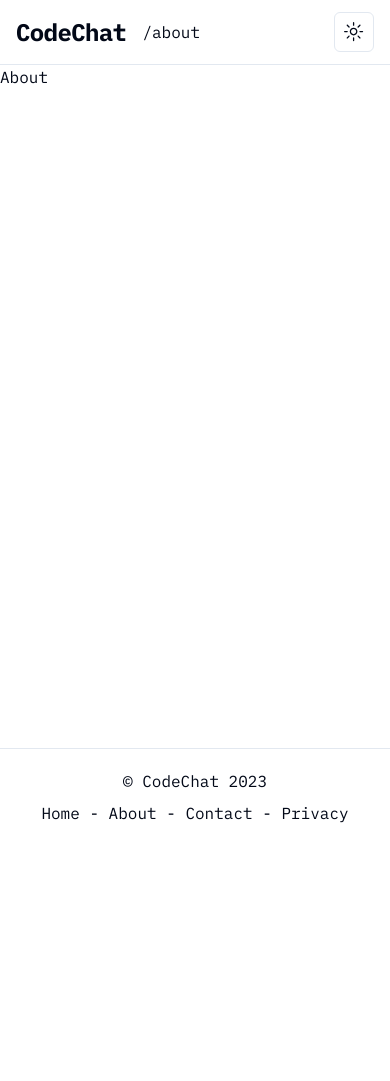
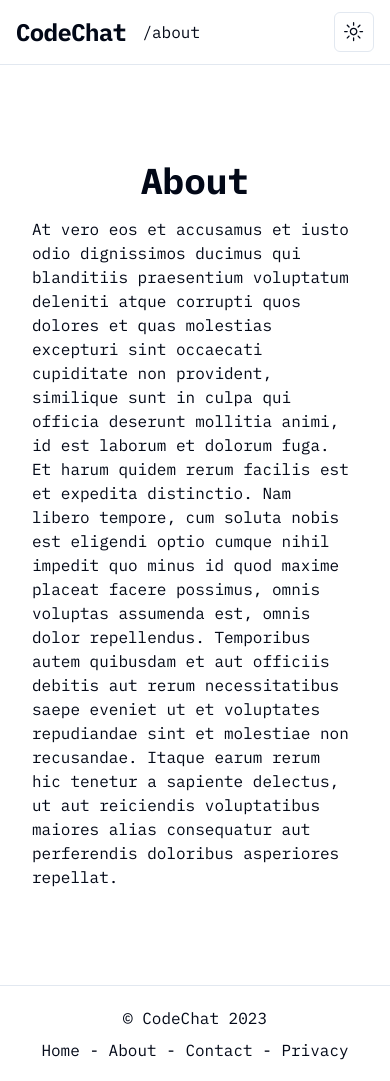
Before and after one commit to owolfdev/codechat, a Next.js app: page /about in a window 390 px wide. Before the commit the page ends 844 px from the top, so only its background shows below. Built offline with nearby package versions, Linux system fonts and the light colour scheme.

Commit message:
update interface

```diff
--- a/app/about/page.tsx
+++ b/app/about/page.tsx
@@ -1,7 +1,15 @@
 import React from "react";
 
 function About() {
-  return <div>About</div>;
+  const aboutMessage =
+    "At vero eos et accusamus et iusto odio dignissimos ducimus qui blanditiis praesentium voluptatum deleniti atque corrupti quos dolores et quas molestias excepturi sint occaecati cupiditate non provident, similique sunt in culpa qui officia deserunt mollitia animi, id est laborum et dolorum fuga. Et harum quidem rerum facilis est et expedita distinctio. Nam libero tempore, cum soluta nobis est eligendi optio cumque nihil impedit quo minus id quod maxime placeat facere possimus, omnis voluptas assumenda est, omnis dolor repellendus. Temporibus autem quibusdam et aut officiis debitis aut rerum necessitatibus saepe eveniet ut et voluptates repudiandae sint et molestiae non recusandae. Itaque earum rerum hic tenetur a sapiente delectus, ut aut reiciendis voluptatibus maiores alias consequatur aut perferendis doloribus asperiores repellat.";
+
+  return (
+    <main className="flex flex-col items-center justify-between sm:px-24 py-24 px-8 gap-4">
+      <h1 className="text-4xl font-bold">About</h1>
+      <div className="flex flex-col gap-4 w-full">{aboutMessage}</div>
+    </main>
+  );
 }
 
 export default About;
--- a/app/contact/page.tsx
+++ b/app/contact/page.tsx
@@ -1,7 +1,11 @@
 import React from "react";
 
 function Contact() {
-  return <div>Contact</div>;
+  return (
+    <main className="flex flex-col items-center justify-between sm:px-24 py-24 px-8 gap-4">
+      <h1 className="text-4xl font-bold">Contact</h1>
+    </main>
+  );
 }
 
 export default Contact;
--- a/app/layout.tsx
+++ b/app/layout.tsx
@@ -4,7 +4,8 @@
 import { IBM_Plex_Mono } from "@next/font/google";
 import { ThemeProvider } from "@/components/theme-provider";
 import { SiteHeader } from "@/components/nav/site-header";
-import Link from "next/link";
+
+import Footer from "@/components/nav/footer";
 
 export const metadata: Metadata = {
   title: "Code Chat",
@@ -22,8 +23,6 @@
 }: {
   children: React.ReactNode;
 }) {
-  const currentDate = new Date();
-  const currentYear = currentDate.getFullYear();
   return (
     <ClerkProvider>
       <html
@@ -39,21 +38,8 @@
             disableTransitionOnChange
           >
             <SiteHeader />
-
             <div className="flex-1">{children}</div>
-
-            <footer className="flex items-center justify-center w-full h-24 border-t">
-              <div className="flex sm:flex-row flex-col gap-2 sm:gap-4 justify-center align-center items-center">
-                {" "}
-                &copy; CodeChat {currentYear}
-                <div>
-                  <Link href="/">Home - </Link>
-                  <Link href="/about">About - </Link>
-                  <Link href="/contact">Contact - </Link>{" "}
-                  <Link href="/privacy">Privacy</Link>
-                </div>
-              </div>
-            </footer>
+            <Footer />
           </ThemeProvider>
         </body>
       </html>
--- a/app/privacy/page.tsx
+++ b/app/privacy/page.tsx
@@ -1,7 +1,15 @@
 import React from "react";
 
 function Privacy() {
-  return <div>Privacy</div>;
+  const privacyMessage =
+    "At vero eos et accusamus et iusto odio dignissimos ducimus qui blanditiis praesentium voluptatum deleniti atque corrupti quos dolores et quas molestias excepturi sint occaecati cupiditate non provident, similique sunt in culpa qui officia deserunt mollitia animi, id est laborum et dolorum fuga. Et harum quidem rerum facilis est et expedita distinctio. Nam libero tempore, cum soluta nobis est eligendi optio cumque nihil impedit quo minus id quod maxime placeat facere possimus, omnis voluptas assumenda est, omnis dolor repellendus. Temporibus autem quibusdam et aut officiis debitis aut rerum necessitatibus saepe eveniet ut et voluptates repudiandae sint et molestiae non recusandae. Itaque earum rerum hic tenetur a sapiente delectus, ut aut reiciendis voluptatibus maiores alias consequatur aut perferendis doloribus asperiores repellat.";
+
+  return (
+    <main className="flex flex-col items-center justify-between sm:px-24 py-24 px-8 gap-4">
+      <h1 className="text-4xl font-bold">Privacy</h1>
+      <div className="flex flex-col gap-4 w-full">{privacyMessage}</div>
+    </main>
+  );
 }
 
 export default Privacy;
--- a/app/sign-in/[[...sign-in]]/page.tsx
+++ b/app/sign-in/[[...sign-in]]/page.tsx
@@ -1,5 +1,9 @@
 import { SignIn } from "@clerk/nextjs";
 
 export default function Page() {
-  return <SignIn />;
+  return (
+    <main className="flex flex-col items-center justify-between sm:px-24 py-24 px-8">
+      <SignIn />
+    </main>
+  );
 }
--- a/app/sign-up/[[...sign-up]]/page.tsx
+++ b/app/sign-up/[[...sign-up]]/page.tsx
@@ -1,5 +1,9 @@
 import { SignUp } from "@clerk/nextjs";
 
 export default function Page() {
-  return <SignUp />;
+  return (
+    <main className="flex flex-col items-center justify-between sm:px-24 py-24 px-8">
+      <SignUp />
+    </main>
+  );
 }
--- a/components/auth-message.tsx
+++ b/components/auth-message.tsx
@@ -14,9 +14,9 @@
   return (
     <div className="flex flex-col gap-4 w-full">
       <div>
-        Hello, {user?.firstName} {user?.lastName} welcome to Clerk
+        Hello, {user?.firstName} {user?.lastName} welcome to Code Chat!
       </div>
-      <div className="  break-words">{JSON.stringify(user)}</div>
+      {/* <div className="  break-words">{JSON.stringify(user)}</div> */}
       {/* <div className="max-w-[600px] break-words">{`Lorem Ipsum is simply dummy text of the printing and typesetting industry. Lorem Ipsum has been the industry's standard dummy text ever since the 1500s, when an unknown printer took a galley of type and scrambled it to make a type specimen book. It has survived not only five centuries, but also the leap into electronic typesetting, remaining essentially unchanged. It was popularised in the 1960s with the release of Letraset sheets containing Lorem Ipsum passages, and more recently with desktop publishing software like Aldus PageMaker including versions of Lorem Ipsum.`}</div> */}
     </div>
   );
--- /dev/null
+++ b/components/nav/footer.tsx
@@ -0,0 +1,23 @@
+import React from "react";
+import Link from "next/link";
+
+function Footer() {
+  const currentDate = new Date();
+  const currentYear = currentDate.getFullYear();
+  return (
+    <footer className="flex items-center justify-center w-full h-24 border-t">
+      <div className="flex sm:flex-row flex-col gap-2 sm:gap-4 justify-center align-center items-center">
+        {" "}
+        &copy; CodeChat {currentYear}
+        <div>
+          <Link href="/">Home - </Link>
+          <Link href="/about">About - </Link>
+          <Link href="/contact">Contact - </Link>{" "}
+          <Link href="/privacy">Privacy</Link>
+        </div>
+      </div>
+    </footer>
+  );
+}
+
+export default Footer;
--- a/components/nav/site-header.tsx
+++ b/components/nav/site-header.tsx
@@ -1,17 +1,12 @@
 import Link from "next/link";
 import { UserButton } from "@clerk/nextjs";
-
-// import { siteConfig } from "@/config/site";
 import { buttonVariants } from "@/components/ui/button";
-// import { Icons } from "@/components/icons";
-// import { MainNav } from "@/components/main-nav";
 import { ModeToggle } from "@/components/theme-toggle";
 
 export function SiteHeader() {
   return (
     <header className="sticky top-0 z-40 w-full border-b bg-background">
       <div className="sm:px-8 px-4 flex items-center h-16 space-x-4 sm:justify-between sm:space-x-0">
-        {/* <MainNav items={siteConfig.mainNav} /> */}
         <nav className="flex gap-4 items-center">
           <div className="font-bold text-2xl tracking-tight">
             <Link href="/">CodeChat</Link>{" "}
```
